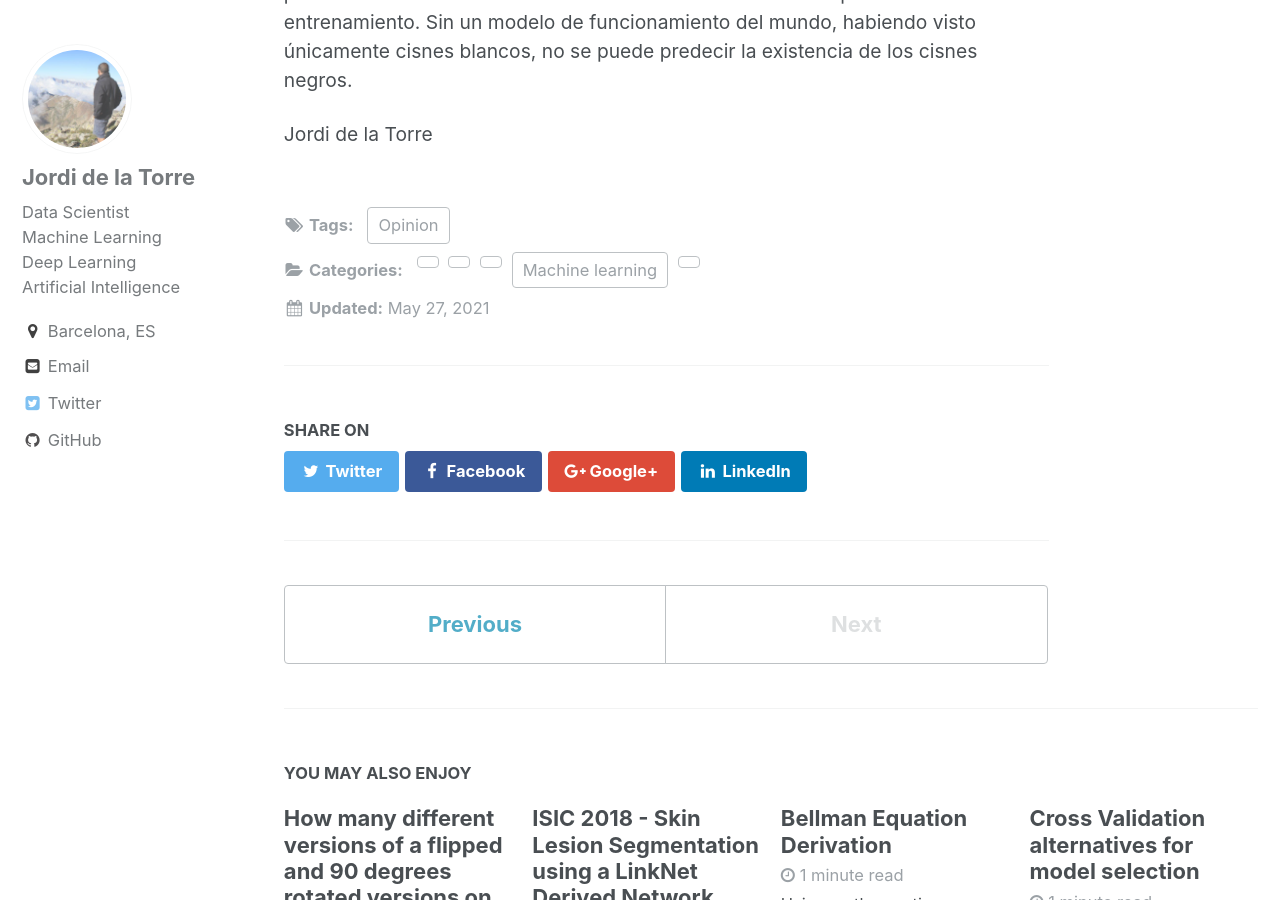
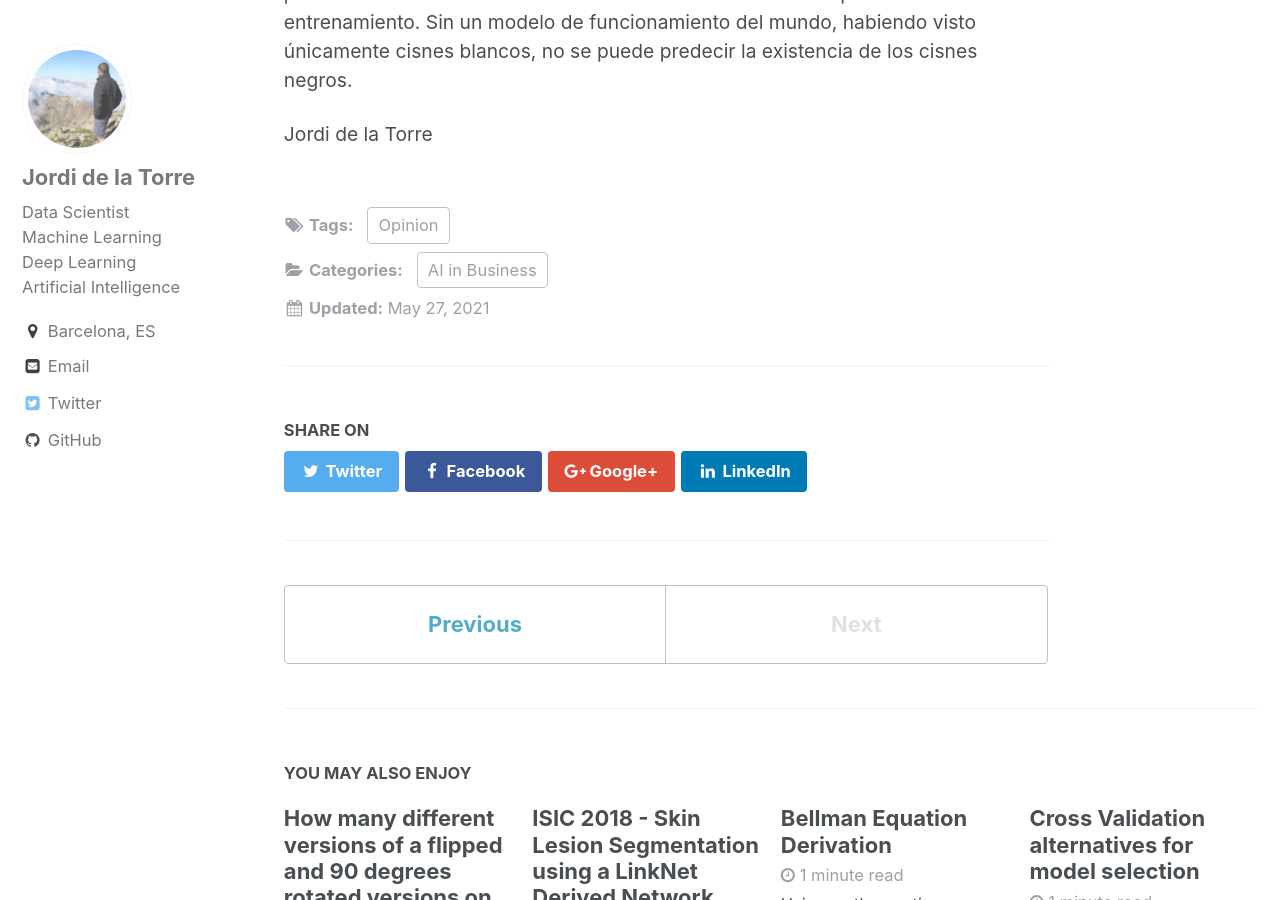
Before and after one commit to jorditg/jorditg.github.io, a Jekyll site: the page built from _posts/2021-05-28-la-inteligencia-artificial-en-la-empresa.md, in a window 1280 px wide and 900 px high, scrolled down 2050 px. Built offline with Jekyll 4.4.1, drawn with Linux system fonts in a browser that asks for light colours.

Commit message:
Update 2021-05-28-la-inteligencia-artificial-en-la-empresa.md

```diff
--- a/_posts/2021-05-28-la-inteligencia-artificial-en-la-empresa.md
+++ b/_posts/2021-05-28-la-inteligencia-artificial-en-la-empresa.md
@@ -5,7 +5,7 @@ date:   2021-05-28 00:00:00 +0100
 author_profile: true
 mathjax: false
 categories:
-  - Machine learning, Artificial Intelligence, Business
+  - AI in Business
 tags:
   - Opinion
 ---
```
